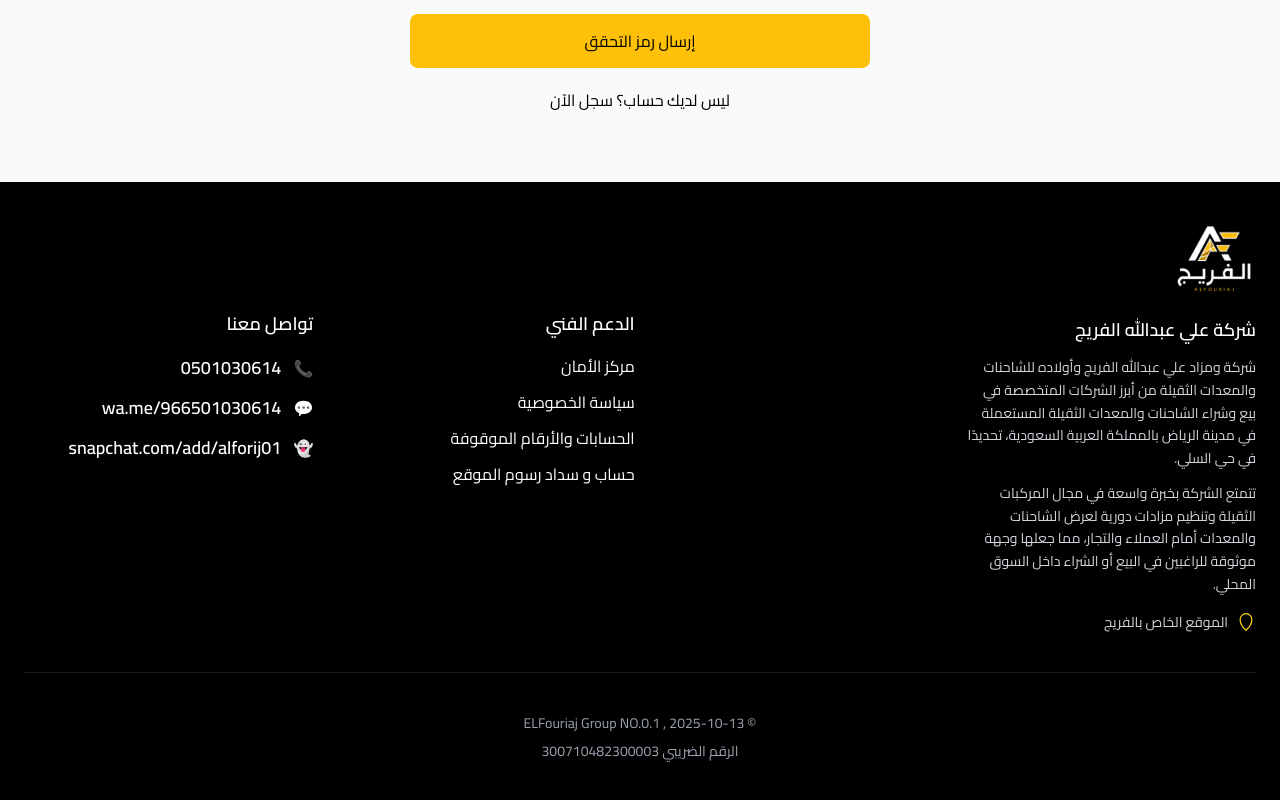
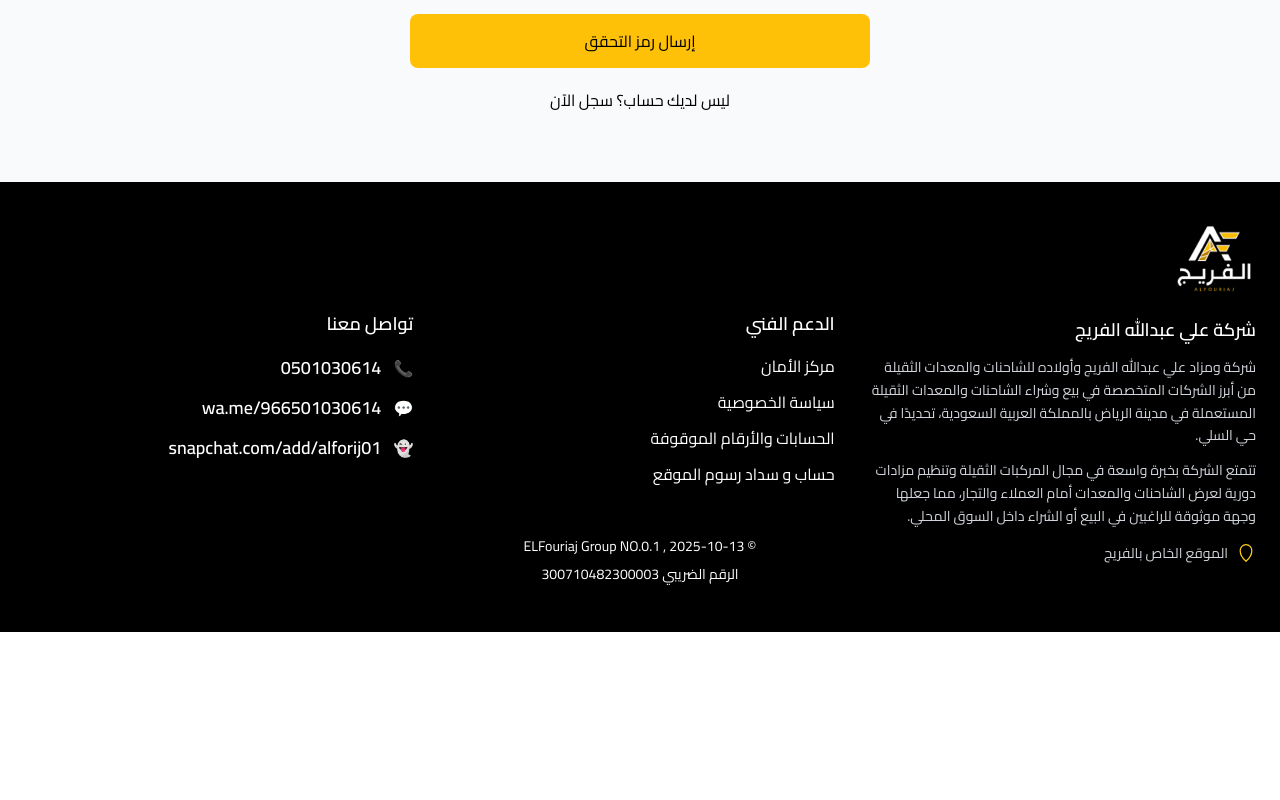
Before and after one commit to seiftaher67-sketch/haraj-alfreej, a React (Create React App) app: page /login in a window 1280 px wide. Shown: the part 446-1246 px from the top of the page. After the commit the page ends 1078 px from the top, so only its background shows below. Built offline with nearby package versions, Linux system fonts and the light colour scheme.

Commit message:
Update Footer component

```diff
--- a/src/components/layout/Footer.js
+++ b/src/components/layout/Footer.js
@@ -26,7 +26,7 @@
           </div>
 
           {/* center: useful links */}
-          <div className="flex-1 text-right mr-[300px] mt-20">
+          <div className="flex-1 text-right mr-[0px] mt-20">
             <h4 className="text-lg font-semibold mb-4">الدعم الفني</h4>
             <ul className="space-y-3">
               <li><a href="#" className="text-base font-medium text-white">مركز الأمان</a></li>
@@ -34,6 +34,10 @@
               <li><a href="#" className="text-base font-medium text-white">الحسابات والأرقام الموقوفة</a></li>
               <li><a href="#" className="text-base font-medium text-white">حساب و سداد رسوم الموقع</a></li>
             </ul>
+            <div className="mt-[50px] text-center text-white text-sm">
+              © ELFouriaj Group NO.0.1 , 2025-10-13
+              <div className="mt-2">الرقم الضريبي 300710482300003</div>
+            </div>
           </div>
 
           {/* left: contact */}
@@ -56,15 +60,7 @@
           </div>
         </div>
 
-        {/* bottom area */}
-        <div className="mt-10 border-t border-white/10 pt-6">
 
-
-          <div className="mt-4 text-center text-gray-400 text-sm">
-            © ELFouriaj Group NO.0.1 , 2025-10-13
-            <div className="mt-2">الرقم الضريبي 300710482300003</div>
-          </div>
-        </div>
       </div>
     </footer>
   );
```
